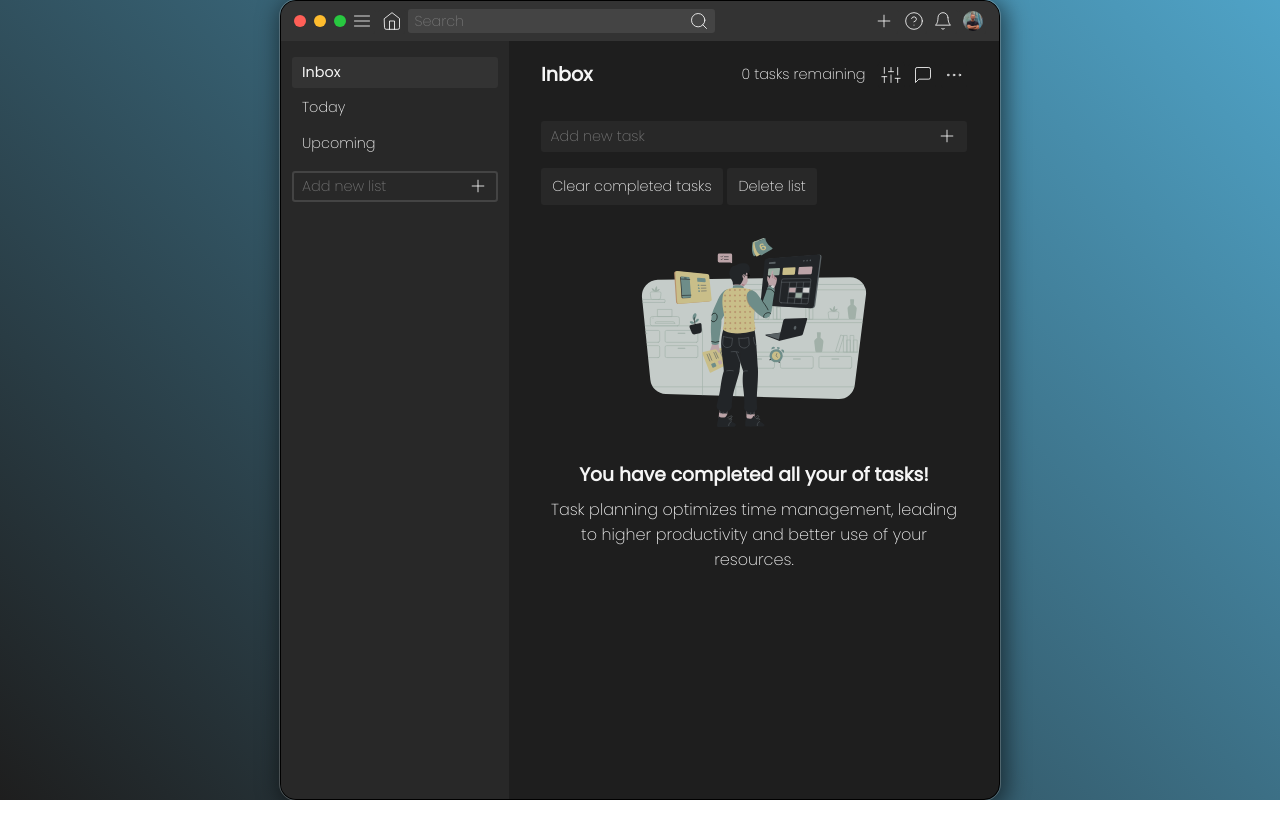
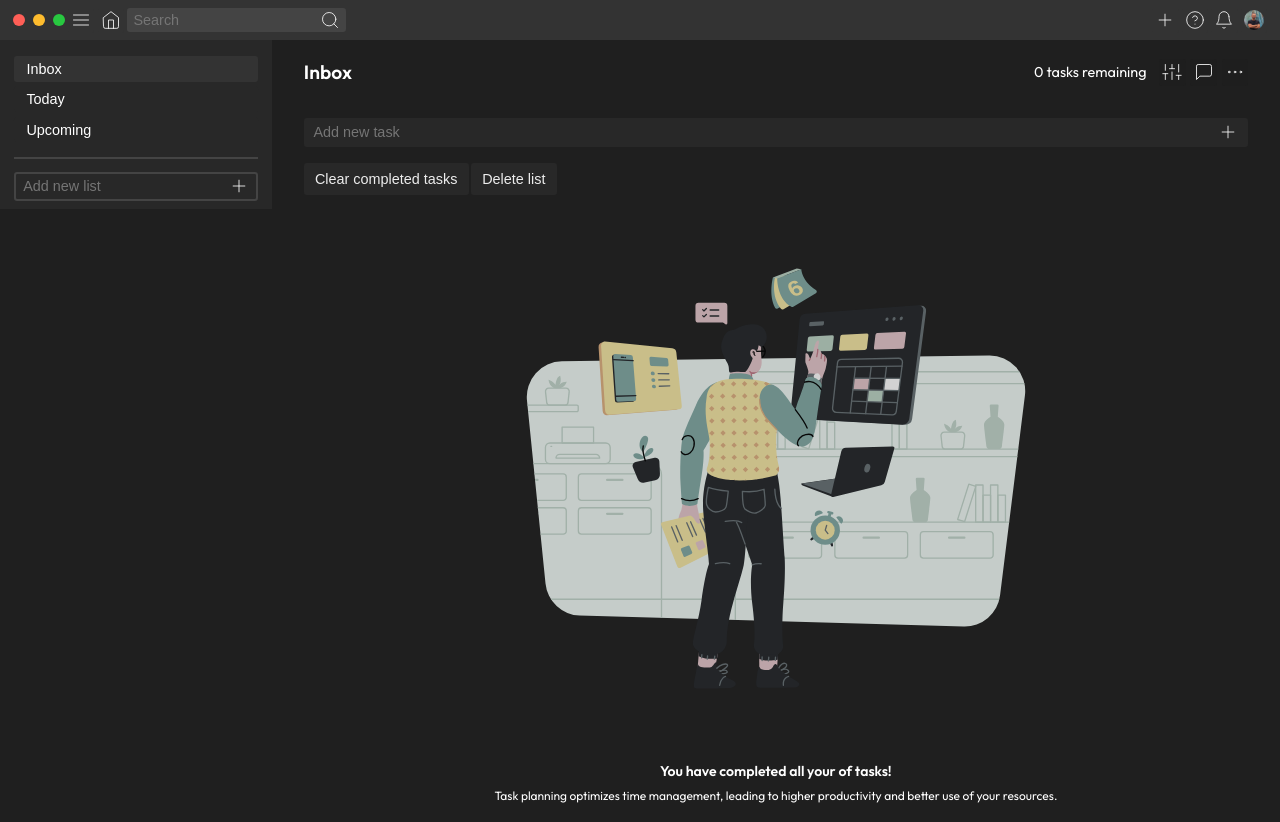
Before and after one commit to harunjonuzi/app-todothis, a website with bundled scripts: page index.html in a window 1280 px wide. Before the commit the page ends 800 px from the top, so only its background shows below. Built offline with nearby package versions, Linux system fonts and the light colour scheme.

Commit message:
feat: started the whole overhaul of UI

```diff
--- a/app/js/main.js
+++ b/app/js/main.js
@@ -3,6 +3,7 @@ import { createList } from "./createList.js";
 import { createTask } from "./createTask.js";
 ////////////////////////////////////////////////////////!
 const asideListsContainer = document.querySelector("[data-aside-lists]");
+const asideCustomListsContainer = document.querySelector("[data-aside-custom-lists]");
 const asideNewListForm = document.querySelector("[data-aside-new-list-form]");
 const asideNewListFormInput = document.querySelector("[data-aside-new-list-input]");
 const asideNewListFormImg = asideNewListForm.querySelector("img");
@@ -82,7 +83,15 @@ asideNewListFormImg.addEventListener("click", function () {
 ////////////////////////////////////////////////////////!
 // 🟢 Whichever list we click, we set the value of the data-list-id to the selectedListId
 asideListsContainer.addEventListener("click", (e) => {
-  if (e.target.tagName.toLowerCase() === "li") {
+  if (e.target.tagName.toLowerCase() === "input") {
+    selectedListId = e.target.dataset.listId;
+    console.log(selectedListId);
+    saveAndRender();
+  }
+});
+
+asideCustomListsContainer.addEventListener("click", (e) => {
+  if (e.target.tagName.toLowerCase() === "input") {
     selectedListId = e.target.dataset.listId;
     console.log(selectedListId);
     saveAndRender();
@@ -220,15 +229,66 @@ function pushPermanentLists() {
 // 🟢
 function renderLists() {
   lists.forEach((list) => {
-    const asideListElement = document.createElement("li");
-    asideListElement.dataset.listId = list.id;
-    asideListElement.classList.add("aside__list");
-    asideListElement.innerText = list.name;
+    const asideListDiv = document.createElement("div");
+    const asideListInput = document.createElement("input");
+    // const asideListElement = document.createElement("li");
+    const editButton = document.createElement("img");
+    const saveButton = document.createElement("img");
+
+    asideListDiv.classList.add("aside__div");
+    //
+    asideListInput.setAttribute("readonly", true);
+    asideListInput.value = list.name;
+    asideListInput.dataset.listId = list.id;
+    asideListInput.classList.add("aside__input");
+    //
+    editButton.classList.add("edit-button");
+    editButton.id = list.id;
+    editButton.setAttribute("src", "app/utilities/svg/edit.svg");
+    editButton.setAttribute("alt", "Edit button for tasks");
+    //
+    saveButton.classList.add("save-button");
+    saveButton.id = list.id;
+    saveButton.setAttribute("src", "app/utilities/svg/save.svg");
+    saveButton.setAttribute("alt", "Save button for tasks");
+
+    ////////////////////////////////////////////////////////!
+    // 🟢 Edit feature
+    function handleEdit() {
+      saveButton.style.display = "block";
+      editButton.style.display = "none";
+
+      asideListInput.removeAttribute("readonly");
+      asideListInput.focus();
+    }
+
+    editButton.addEventListener("click", handleEdit);
+
+    ////////////////////////////////////////////////////////!
+    // 🟢 Save feature
+    function handleSave() {
+      const currentList = lists.find((item) => item.id === editButton.id);
+      currentList.name = asideListInput.value;
+      saveButton.style.display = "none";
+      editButton.style.display = "block";
+      saveAndRender();
+    }
+
+    saveButton.addEventListener("click", handleSave);
 
     if (list.id === selectedListId) {
-      asideListElement.classList.add("active-list");
+      asideListInput.classList.add("active-list");
     }
-    asideListsContainer.appendChild(asideListElement);
+
+    asideListDiv.appendChild(asideListInput);
+
+    if (list.id === "10" || list.id === "20" || list.id === "30") {
+      asideListsContainer.appendChild(asideListDiv);
+    } else {
+      asideCustomListsContainer.appendChild(asideListDiv);
+      asideListDiv.appendChild(editButton);
+      asideListDiv.appendChild(saveButton);
+    }
   });
 }
 
@@ -236,7 +296,7 @@ function renderLists() {
 // 🟢
 function renderTasks(selectedList) {
   selectedList.tasks.forEach((task) => {
-    // 2.0 Create elements
+    // 2.0 Create task elements
     const taskDiv = document.createElement("div");
     const checkboxInput = document.createElement("input");
     const label = document.createElement("label");
@@ -380,6 +440,7 @@ function renderGraphics() {
 ////////////////////////////////////////////////////////!
 
 // TODO Wanting to remove the edit and save feature from inside the function
+// if the lists.find matches with === editButton.id, select it
 // const selectedLeest = lists.find((item) => item.id === selectedListId);
 // console.log(selectedLeest);
 
@@ -415,6 +476,7 @@ function render() {
     // 01 Phase
     selectedListId = "10";
     clearElement(asideListsContainer);
+    clearElement(asideCustomListsContainer);
     pushPermanentLists();
     save();
 
@@ -436,6 +498,7 @@ function render() {
     // 01 Phase
     const selectedList = lists.find((item) => item.id === selectedListId);
     clearElement(asideListsContainer);
+    clearElement(asideCustomListsContainer);
 
     // 02 Phase
     mainListTitle.innerText = selectedList.name;
--- a/app/scss/abstracts/_index.scss
+++ b/app/scss/abstracts/_index.scss
@@ -1,2 +1,3 @@
 @forward 'mixins';
 @forward 'variables';
+@forward 'colors';
--- a/app/scss/abstracts/_mixins.scss
+++ b/app/scss/abstracts/_mixins.scss
@@ -21,3 +21,8 @@
     outline: none;
     width: 100%;
 }
+
+@mixin color-scheme($text, $bg) {
+    background-color: $bg;
+    color: $text;
+}
--- a/app/scss/abstracts/_variables.scss
+++ b/app/scss/abstracts/_variables.scss
@@ -1,12 +1,14 @@
-    $main-first: #1E1E1E;
-    $main-second: #282828;
-    $main-third: #333333;
+// Font
+$font-base: 0.875rem;
+$font-small: 0.625rem;
+$font-medium: 0.75rem;
+$font-large: 1.5rem;
 
-    $shade-first: #444444;
-    $shade-second: #666666;
+$font-family: 'Outfit', sans-serif;
 
-    $border-radius: 0.2rem;
+$fw-300: 300;
+$fw-400: 400;
+$fw-600: 600;
 
-    $inbox-list: hsl(216, 100%, 58%);
-    $today-list: hsl(136, 67%, 33%);
-    $upcoming-list: hsl(264, 100%, 72%);
+// Layout
+$border-radius: 0.2rem;
--- /dev/null
+++ b/app/scss/base/_globals.scss
@@ -0,0 +1,50 @@
+@use '../abstracts' as a;
+
+html {
+    font-size: 100%;
+    box-sizing: border-box;
+}
+
+*,
+*::before,
+*::after {
+    box-sizing: inherit;
+    margin: 0;
+    padding: 0;
+}
+
+body {
+    color: #fff;
+    min-height: 100dvh;
+    font-size: a.$font-medium;
+    font-family: a.$font-family;
+    width: 100%;
+    height: 100vh;
+    background-color: a.$main-first-clr;
+}
+
+img,
+svg {
+    display: block;
+    max-width: 100%;
+}
+
+button,
+input {
+    font-size: 0.9rem;
+    font-family: 'Poppins', sans-serif;
+    font-weight: 200;
+
+}
+
+.outer-container {}
+
+.inner-container {
+    display: flex;
+    height: calc(100% - 2.5rem);
+    width: 100%;
+}
+
+.form-icon {
+    cursor: pointer;
+}
--- a/app/scss/base/_index.scss
+++ b/app/scss/base/_index.scss
@@ -1 +1 @@
-@forward 'reset';
+@forward 'globals';
--- a/app/scss/base/_reset.scss
+++ /dev/null
@@ -1,70 +0,0 @@
-@use '../abstracts' as a;
-
-html {
-    font-size: 100%;
-    box-sizing: border-box;
-}
-
-*,
-*::before,
-*::after {
-    box-sizing: inherit;
-    margin: 0;
-    padding: 0;
-}
-
-body {
-    background: linear-gradient(45deg, a.$main-first, hsla(198, 100%, 34%, 0.69));
-    color: hsl(0, 0%, 96%);
-    min-height: 100dvh;
-
-    font-size: 1rem;
-    font-family: 'Poppins', sans-serif;
-    font-weight: 200;
-
-    display: flex;
-    justify-content: center;
-    align-items: center;
-}
-
-// p {
-//     white-space: nowrap;
-// }
-
-img,
-svg {
-    display: block;
-    max-width: 100%;
-}
-
-button,
-input {
-    font-size: 0.9rem;
-    font-family: 'Poppins', sans-serif;
-    font-weight: 200;
-}
-
-.outer-container {
-    width: 45rem;
-    height: 50rem;
-    overflow: hidden;
-    background-color: a.$main-first;
-
-    border-radius: 1rem;
-    border: 0.5px solid black;
-    outline: 0.2px solid #ffffff36;
-
-    box-shadow: 3px 4px 21px 4px rgba(0, 0, 0, 0.5);
-    -webkit-box-shadow: 3px 4px 21px 4px rgba(0, 0, 0, 0.5);
-    -moz-box-shadow: 3px 4px 21px 4px rgba(0, 0, 0, 0.5);
-}
-
-.inner-container {
-    display: flex;
-    height: calc(100% - 2.5rem);
-    width: 100%;
-}
-
-.form-icon {
-    cursor: pointer;
-}
--- a/app/scss/layout/_aside.scss
+++ b/app/scss/layout/_aside.scss
@@ -5,37 +5,85 @@
     height: 100%;
     background-color: a.$main-second;
     padding-top: 1rem;
-    display: flex;
-    align-items: center;
-    flex-direction: column;
     overflow-y: scroll;
-
     transition: transform 150ms ease-in-out;
 
-    &__lists {
-        width: 100%;
+    &__permanents {
+        width: 90%;
+        margin-inline: auto;
+
+
     }
 
-    &__list {
-        font-size: 0.9rem;
-        list-style-type: none;
-        width: calc(100% - 10%);
+    hr {
+        width: 90%;
+        border: 1px solid a.$shade-first;
+        margin-top: 0.6rem;
+        margin-bottom: 0.8rem;
+        margin-inline: auto;
+    }
+
+    &__customs {
+        width: 90%;
+        margin-inline: auto;
+
+        .aside__div {
+            display: flex;
+            align-items: center;
+
+            .edit-button {
+                padding: 0 0.2rem;
+                opacity: 0;
+                cursor: pointer;
+                transition: opacity 200ms ease-in-out;
+            }
+
+            &:hover .edit-button {
+                opacity: 1;
+            }
+
+            .save-button {
+                display: none;
+                padding: 0 0.2rem;
+                opacity: 0;
+                cursor: pointer;
+                transition: opacity 200ms ease-in-out;
+            }
+
+            &:hover .save-button {
+                opacity: 1;
+            }
+        }
+
+        &:hover {
+            background-color: a.$main-third;
+        }
+    }
+
+    &__input {
+        // @include a.color-scheme(yellow, brown);
+
+        display: inline-block;
+        color: white;
+        background-color: a.$main-second;
+        outline: none;
+        border: none;
         border-radius: a.$border-radius;
 
-        margin: 0 auto;
         margin-bottom: 0.3rem;
-        padding: 0.3rem 0.6rem;
+        padding: 0.3rem 0 0.3rem 0.8rem;
         transition: all 250ms ease-in-out;
         cursor: pointer;
+        width: 100%;
 
         /* Prevents text from going to a new line */
-        white-space: nowrap;
+        // white-space: nowrap;
 
         /* Hides the text that is going outside the container */
-        overflow: hidden;
+        // overflow: hidden;
 
         /* Add ... to the end of the longer text */
-        text-overflow: ellipsis;
+        // text-overflow: ellipsis;
 
         &:hover {
             background-color: a.$main-third;
@@ -48,16 +96,15 @@
         outline-offset: -2px;
         outline: 2px solid a.$shade-first;
 
-        width: calc(100% - 10%);
-        justify-content: space-between;
-        margin: 0.5rem 0 1rem 0;
+        width: 90%;
+        margin-inline: auto;
+        margin-block: 0.5rem;
+
 
         &-input {
             @include a.form-input;
             background-color: inherit;
         }
-
-
 
         img {
             cursor: pointer;
--- a/index.html
+++ b/index.html
@@ -11,8 +11,7 @@
   <!-- Google Fonts -->
   <link rel="preconnect" href="https://fonts.googleapis.com">
   <link rel="preconnect" href="https://fonts.gstatic.com" crossorigin>
-  <link href="https://fonts.googleapis.com/css2?family=Poppins:wght@200;400&display=swap" rel="stylesheet">
-  <link rel="icon" href="app/utilities/svg/codesandbox.svg">
+  <link href="https://fonts.googleapis.com/css2?family=Outfit:wght@300;400;600&display=swap" rel="stylesheet">
 
   <!-- Scripts -->
   <script src="app/js/main.js" type="module"></script>
@@ -63,9 +62,20 @@
     </nav>
     <div class="inner-container">
       <aside class="aside">
-        <ul class="aside__lists" data-aside-lists>
-          <!-- <li data-list-id="list.id" class="aside__list active-list"></li> -->
-        </ul>
+        <div class="aside__permanents" data-aside-lists>
+          <!-- <div class="aside__div">
+            <input type="text">
+          </div> -->
+        </div>
+
+        <hr>
+
+        <div class="aside__customs" data-aside-custom-lists>
+          <!-- <div class="aside__div">
+            <input type="text">
+            <img src=''>
+          </div> -->
+        </div>
 
         <form class="aside__form input-wrap" action="" data-aside-new-list-form>
           <input class="aside__form-input" type="text" class="input sidebar__input" data-aside-new-list-input
```
Also changed, not shown: app/scss/abstracts/_colors.scss (added, +19 -0 lines), package.json (+5 -2 lines), dist/styles.css, 3 other files.
